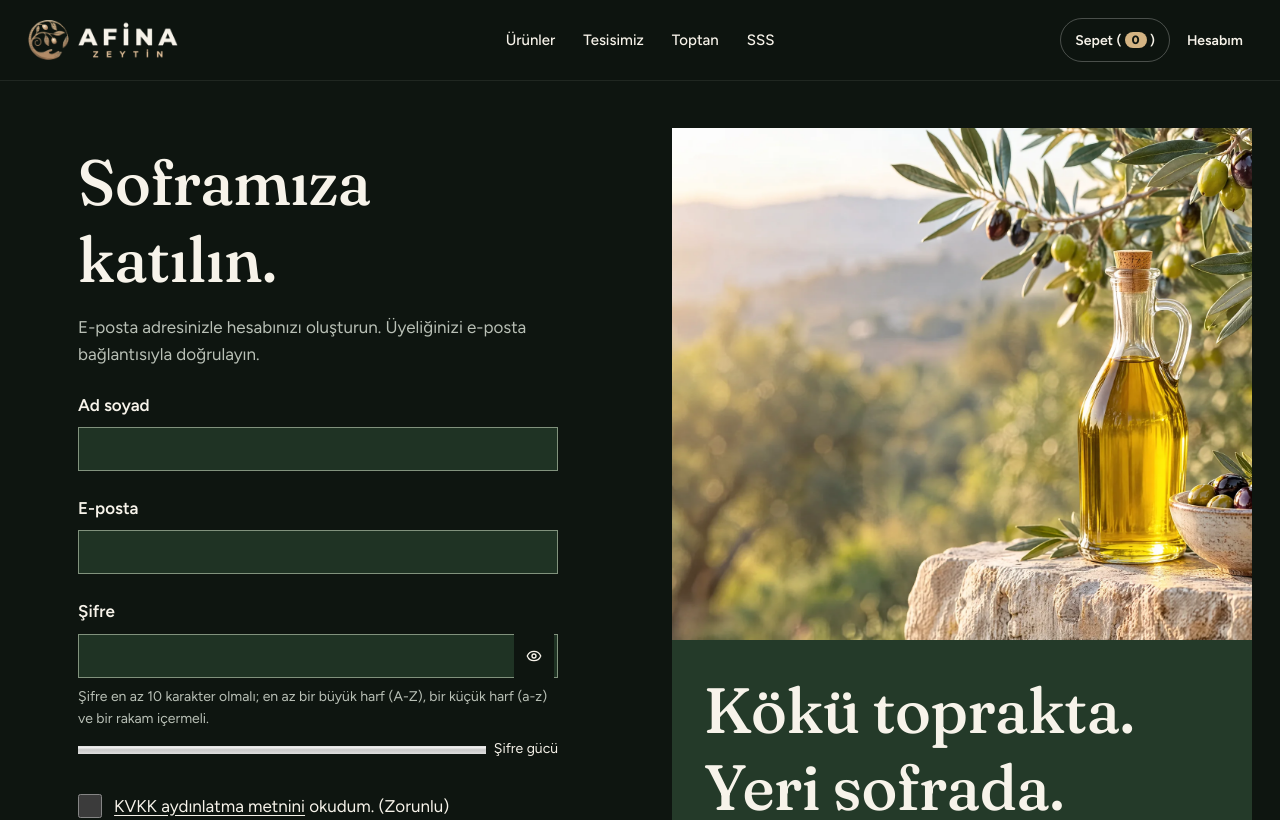
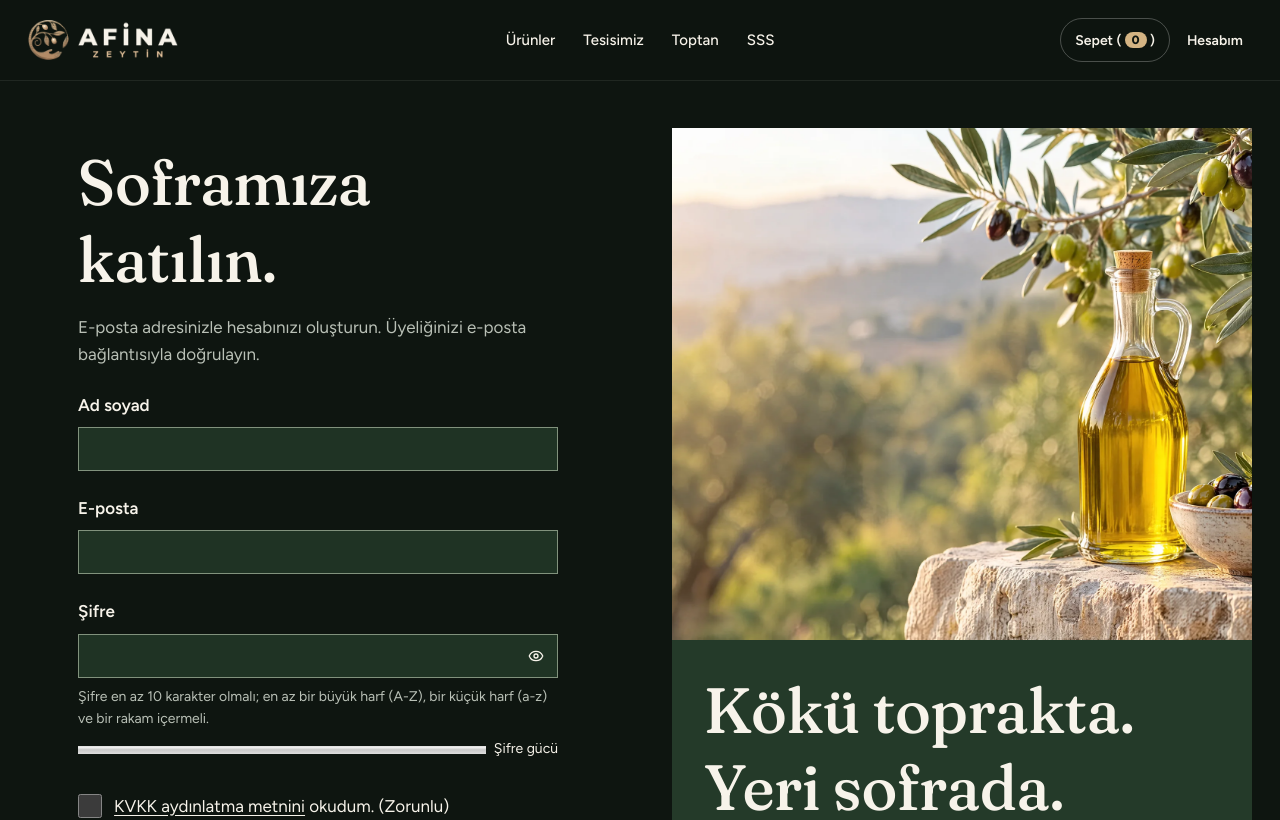
Before and after one commit to okyanuskalbi/5f-zeytin, a Next.js app: page /kayit in a window 1280 px wide. Shown: the top 820 px of the page. Built offline with nearby package versions, Linux system fonts and the light colour scheme.

Commit message:
task 140: şifre göz düğmesi görünüm düzeltmesi 140-1

```diff
--- a/components/account/Membership.module.css
+++ b/components/account/Membership.module.css
@@ -17,7 +17,8 @@
 .error { color: var(--destructive); }
 .password { position: relative; display: block; }
 .password input { width: 100%; padding-right: 48px; }
-.password button { position: absolute; top: 50%; right: 4px; transform: translateY(-50%); width: 40px; height: 40px; }
+.password button { position: absolute; top: 50%; right: 4px; transform: translateY(-50%); min-height: 0; min-width: 0; width: 36px; height: 36px; color: var(--sut); }
+.password button, .password button:hover, .password button:active, .password button:focus, .password button:focus-visible { background: transparent; }
 .strength { display: flex; gap: 8px; align-items: center; }
 .strength meter { width: 100%; height: 16px; accent-color: var(--altin); }
 .strength span { white-space: nowrap; font-size: var(--step-small); }
```
Also changed, not shown: 1 other file (tests, documents, lock files or other folders).
